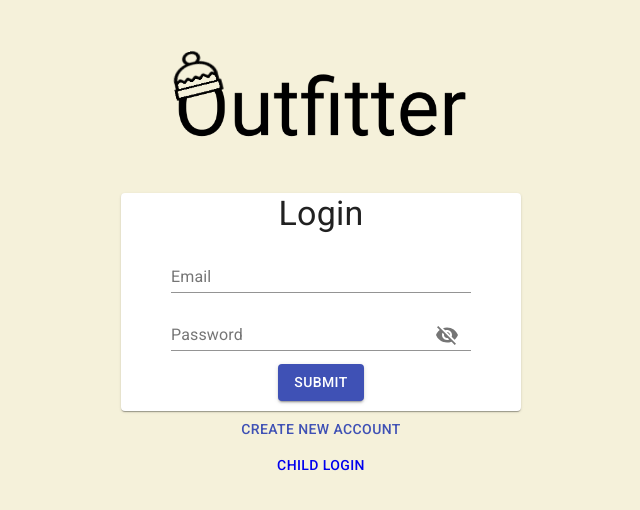
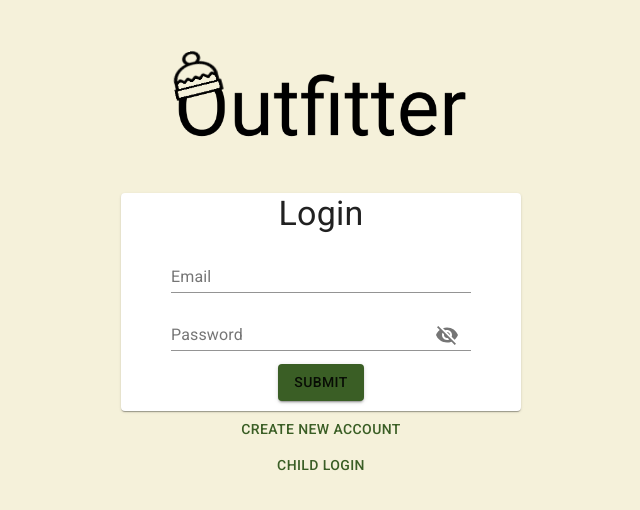
Before and after one commit to johnulbright/outfitter-cra-client, a React (Create React App) app: page / in a window 1280 px wide. Shown: the top 510 px of the page, without its empty margins (319-959 px from the left). Built offline with nearby package versions, Linux system fonts and the light colour scheme.

Commit message:
working on colors

```diff
--- a/src/components/authentication/Auth.tsx
+++ b/src/components/authentication/Auth.tsx
@@ -56,7 +56,7 @@ export default class Auth extends React.Component<AuthProps, AuthState> {
             />
           )}
           <Button
-            color="primary"
+            style={{color:'#3a5e25',textDecoration:'none'}}
             onClick={() =>
               this.setState({ hasAccount: !this.state.hasAccount })
             }
@@ -65,13 +65,13 @@ export default class Auth extends React.Component<AuthProps, AuthState> {
           </Button>
         </div>
         <Button >
-        <Link style={{color:'primary',textDecoration:'none'}} to="/child">Child login</Link>
+        <Link style={{color:'#3a5e25',textDecoration:'none'}} to="/child">Child login</Link>
           </Button>
         </Route>
         <Route path="/child">
           <ChildLogin/>
           <Button >
-        <Link style={{color:'primary',textDecoration:'none'}} to="/">Parent login</Link>
+        <Link style={{color:'#3a5e25',textDecoration:'none'}} to="/">Parent login</Link>
           </Button>
 
         </Route>
--- a/src/components/authentication/Login.tsx
+++ b/src/components/authentication/Login.tsx
@@ -19,11 +19,13 @@ import APIURL from "../../helpers/environment.js";
 const styles = createStyles({
   root: {
     alignItems:'center',
-    justifyContent:'center'
+    justifyContent:'center',
+    color:'#3a5e25',
+
   },
   input: {
     width:'300px',
-    marginTop:'10px'
+    marginTop:'10px',
   },
   paper: {
     margin:'auto',
@@ -33,7 +35,9 @@ const styles = createStyles({
   },
   button: {
     marginTop:'10px',
-    marginBottom:'10px'
+    marginBottom:'10px',
+    backgroundColor:'#3a5e25'
+
   },
 });
 
@@ -150,12 +154,14 @@ class Login extends React.Component<LoginProps, LoginState> {
             <div>
               <FormControl className={classes.input}>
                 <InputLabel
+
                   error={this.state.badPassword && this.state.clicked}
                   htmlFor="standard-adornment-password"
                 >
                   Password
                 </InputLabel>
                 <Input
+
                   error={this.state.badPassword && this.state.clicked}
                   id="standard-adornment-password"
                   type={this.state.showPassword ? "text" : "password"}
@@ -167,6 +173,7 @@ class Login extends React.Component<LoginProps, LoginState> {
                         aria-label="toggle password visibility"
                         onClick={this.handleClickShowPassword}
                         onMouseDown={this.handleMouseDownPassword}
+
                       >
                         {this.state.showPassword ? (
                           <Visibility />
@@ -187,7 +194,7 @@ class Login extends React.Component<LoginProps, LoginState> {
               </FormControl>
             </div>
 
-            <Button className={classes.button} type="submit" variant="contained" color="primary">
+            <Button className={classes.button} type="submit" variant="contained">
               Submit
             </Button>
           </form>
--- a/src/components/authentication/Signup.tsx
+++ b/src/components/authentication/Signup.tsx
@@ -34,7 +34,8 @@ const styles = createStyles({
   },
   button: {
     marginTop:'10px',
-    marginBottom:'10px'
+    marginBottom:'10px',
+    backgroundColor:'#3a5e25'
   },
 });
 
```
